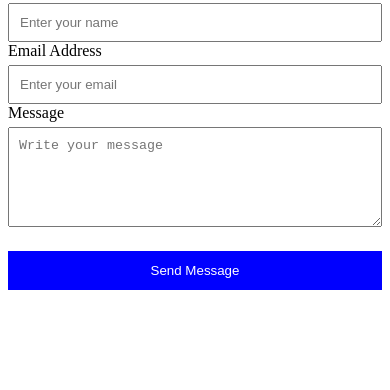
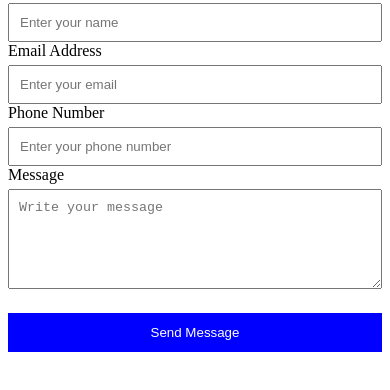
Before and after one commit to paulakinjo4-spec/simple-form, a plain HTML site: page simple-form/form.html in a window 390 px wide. Shown: the part 100-490 px from the top of the page. Drawn offline with Linux system fonts and the light colour scheme.

Commit message:
Add phone number field to contact form

```diff
--- a/simple-form/form.html
+++ b/simple-form/form.html
@@ -17,7 +17,9 @@
 
             <label for="email">Email Address</label>
             <input type="email" id="email" placeholder="Enter your email" required>
-
+<label for="phone">Phone Number</label>
+<input type="tel" id="phone" name="phone"
+       placeholder="Enter your phone number" required>
             <label for="message">Message</label>
             <textarea id="message" placeholder="Write your message" required></textarea>
 
```
Also changed, not shown: 1 other file.
